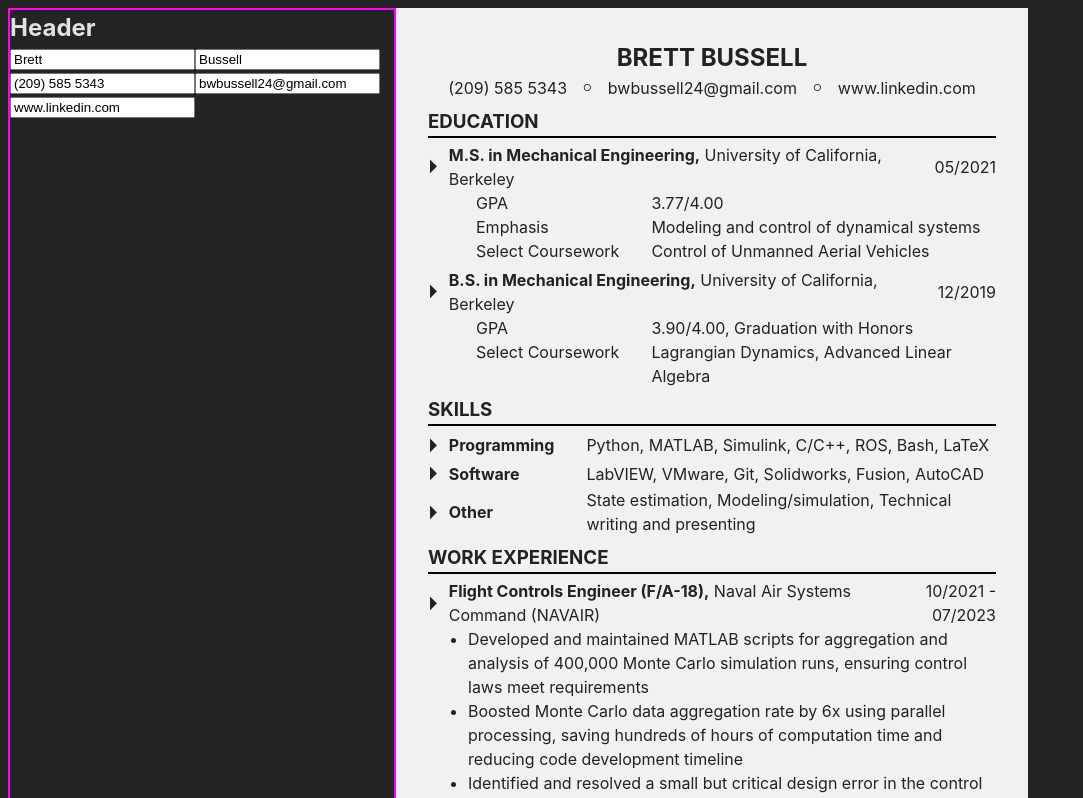
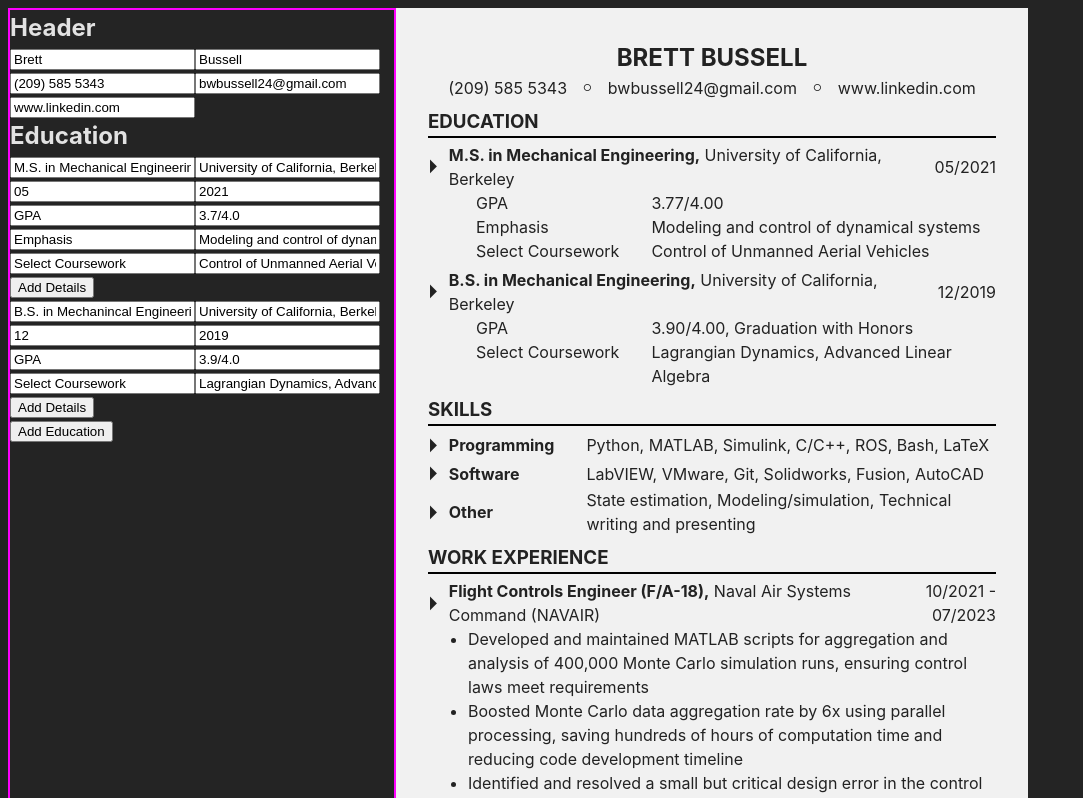
Before and after one commit to sourdoughbredd/resume-builder, a React (Vite) app: page / in a window 1280 px wide. Shown: the top 798 px of the page, without its empty margins (0-1083 px from the left). Built offline with nearby package versions, Linux system fonts and the light colour scheme.

Commit message:
Add Education Form to the resume form

```diff
--- a/src/components/form/ResumeForm.jsx
+++ b/src/components/form/ResumeForm.jsx
@@ -1,6 +1,7 @@
 import "../../styles/form/ResumeForm.css";
 import FormSection from "./FormSection";
 import HeaderForm from "./HeaderForm";
+import EducationForm from "./EducationForm";
 
 export default function ResumeForm({ resumeInfo, setResumeInfo }) {
   // Access/update HEADER state
@@ -13,6 +14,16 @@ export default function ResumeForm({ resumeInfo, setResumeInfo }) {
     setResumeInfo(newResumeInfo);
   }
 
+  // Access/update EDUCATION state
+  const educationInfo = resumeInfo.Education;
+  function setEducationInfo(newEducationInfo) {
+    const newResumeInfo = {
+      ...resumeInfo,
+      Education: [...newEducationInfo],
+    };
+    setResumeInfo(newResumeInfo);
+  }
+
   return (
     <div className="resume-form">
       <FormSection name="Header">
@@ -21,6 +32,12 @@ export default function ResumeForm({ resumeInfo, setResumeInfo }) {
           setHeaderInfo={setHeaderInfo}
         ></HeaderForm>
       </FormSection>
+      <FormSection name="Education">
+        <EducationForm
+          educationInfo={educationInfo}
+          setEducationInfo={setEducationInfo}
+        ></EducationForm>
+      </FormSection>
     </div>
   );
 }
```
